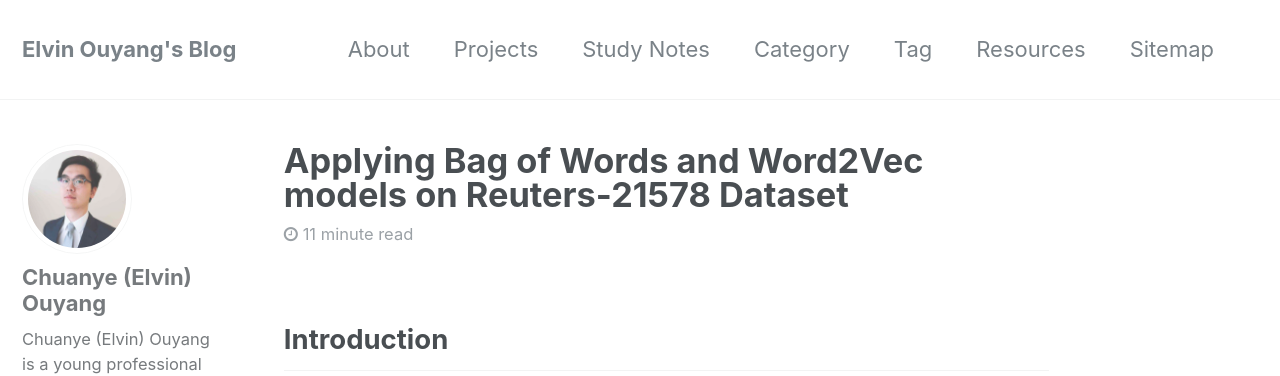
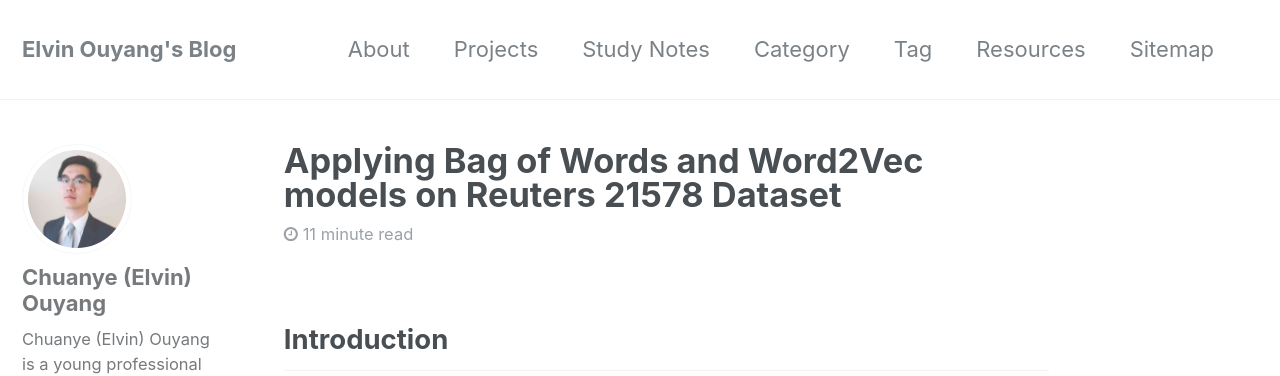
Before and after one commit to ElvinOuyang/elvinouyang.github.io, a Jekyll site: the page built from _posts/2017-09-15-reuters-w2v-bow-get-started.md, in a window 1280 px wide and 900 px high. Shown: the top 376 px of the window. Built offline with Jekyll 4.4.1, drawn with Linux system fonts in a browser that asks for light colours; comment, search, counter and statistics services are not loaded.

```diff
--- a/_posts/2017-09-15-reuters-w2v-bow-get-started.md
+++ b/_posts/2017-09-15-reuters-w2v-bow-get-started.md
@@ -1,5 +1,5 @@
 ---
-title: "Applying Bag of Words and Word2Vec models on Reuters-21578 Dataset"
+title: "Applying Bag of Words and Word2Vec models on Reuters 21578 Dataset"
 date: 2017-09-15
 tags:
   - Python
```
